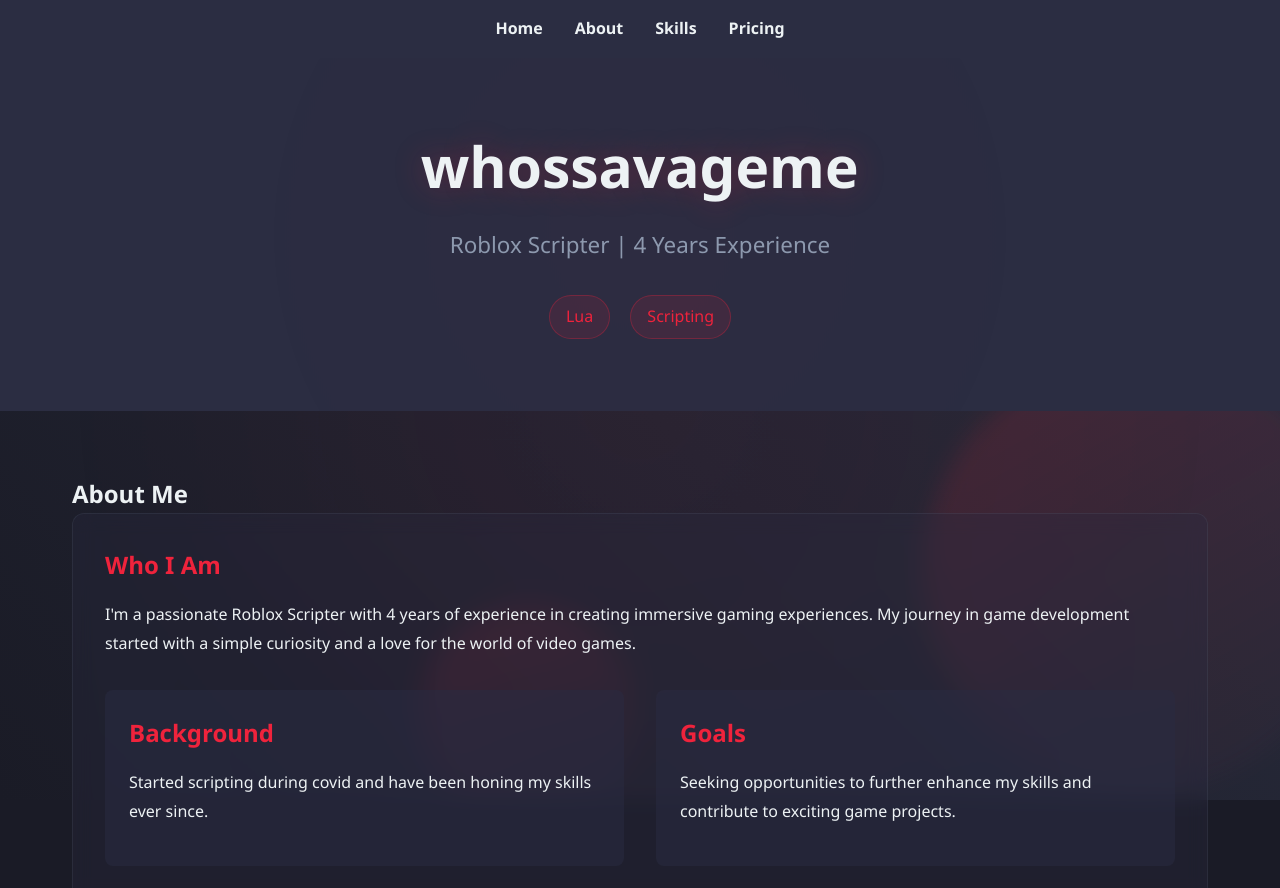
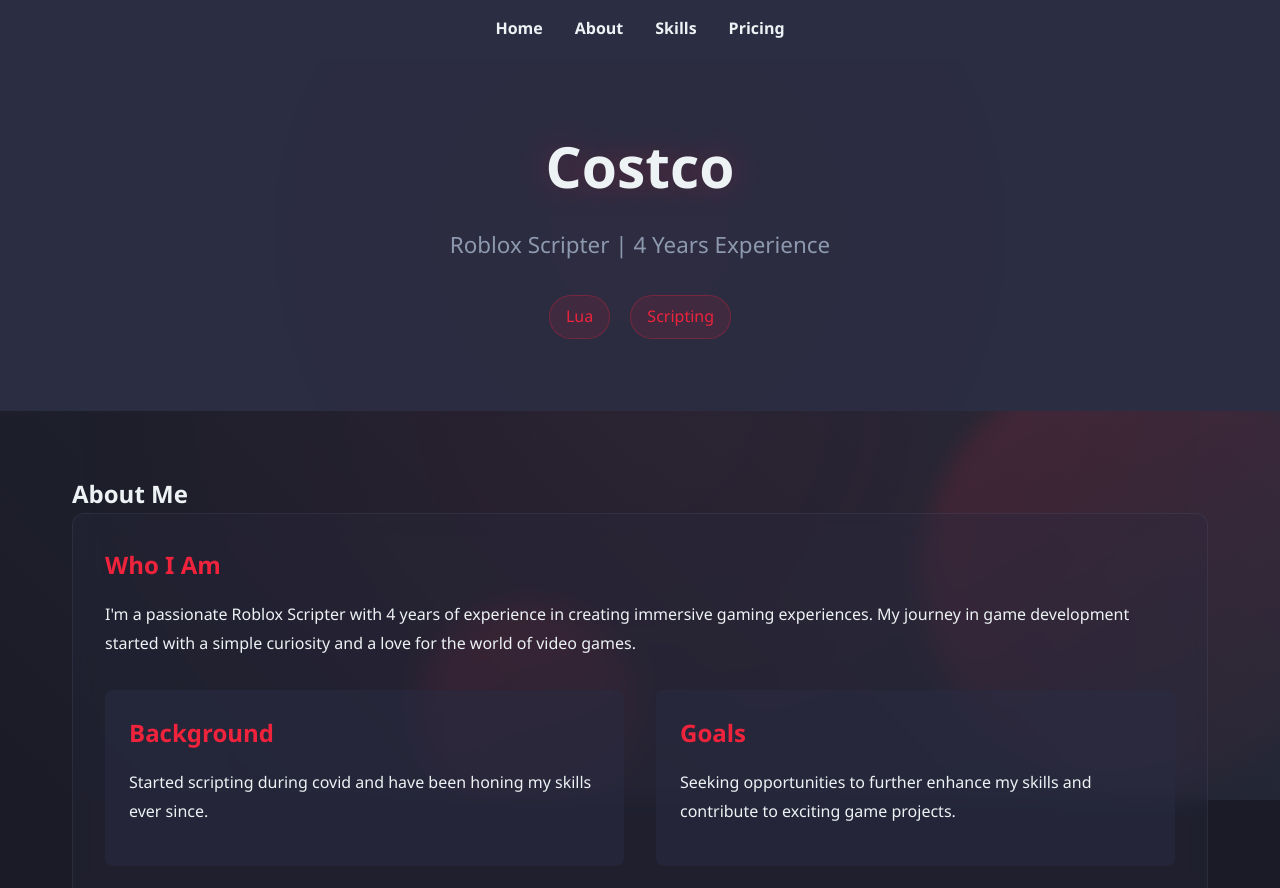
Before and after one commit to Costco1500/costcoportfolio.github.io, a plain HTML site: page index.html in a window 1280 px wide. Shown: the top 888 px of the page. Drawn offline with nearby package versions, Linux system fonts and the light colour scheme.

Commit message:
Update index.html

```diff
--- a/index.html
+++ b/index.html
@@ -374,7 +374,7 @@
     </nav>
 
     <header id="home" class="hero">
-        <h1>whossavageme</h1>
+        <h1>Costco</h1>
         <p>Roblox Scripter | 4 Years Experience</p>
         <div class="skills">
             <span class="skill-tag">Lua</span>
```
